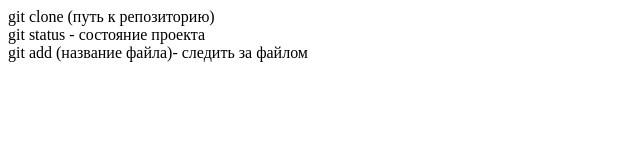
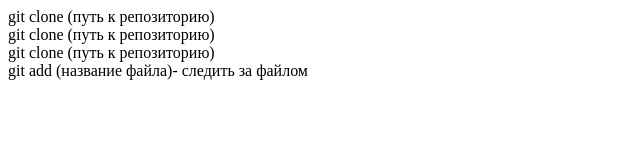
Before and after one commit to redstone91/testgit, a plain HTML site: page index.html in a window 1280 px wide. Shown: the whole page, without its empty margins (0-640 px from the left). Drawn offline with Linux system fonts and the light colour scheme.

Commit message:
added 2 div

```diff
--- a/index.html
+++ b/index.html
@@ -10,7 +10,8 @@
 
 <body>
     <div>git clone (путь к репозиторию)</div>
-    <div>git status - состояние проекта</div>
+    <div>git clone (путь к репозиторию)</div>
+    <div>git clone (путь к репозиторию)</div>
     <div>git add (название файла)- следить за файлом</div>
 
 </body>
```
